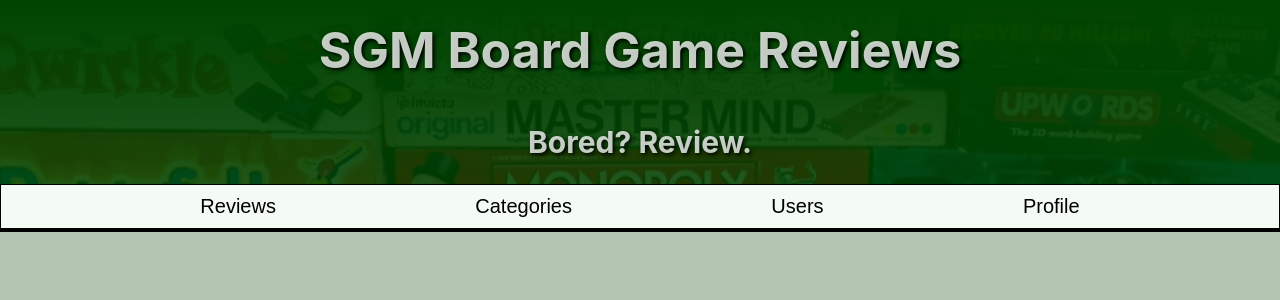
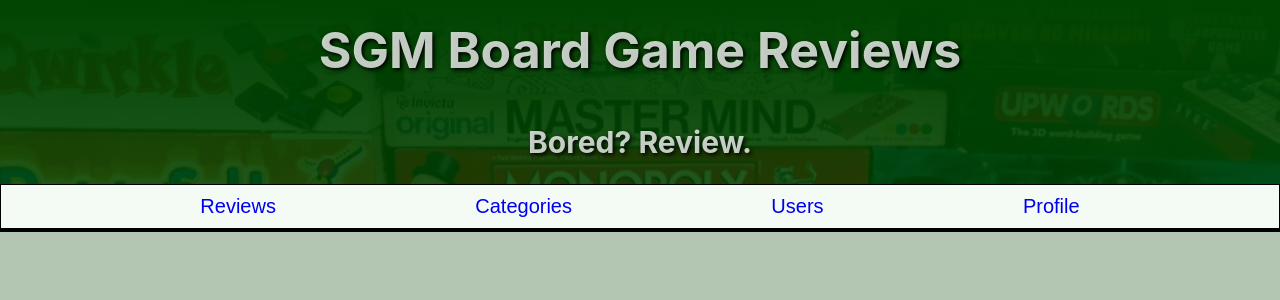
Before and after one commit to Sgavinmills/sgm-games, a React (Create React App) app: page / in a window 1280 px wide. Shown: the top 300 px of the page. Built offline with nearby package versions, Linux system fonts and the light colour scheme.

Commit message:
fixed nav bar styling and links

```diff
--- a/src/components/CSS/Header.module.css
+++ b/src/components/CSS/Header.module.css
@@ -31,7 +31,6 @@
     width:100%;
 
 }
-
 .nav-bar-list {
     margin: 0;
     padding: 0.5rem 0 0.5rem 0;
@@ -40,14 +39,13 @@
     justify-content: space-evenly;
     border: 1px solid black;
 }
-
-.nav-list-item {
+.link {
     font-size: 2rem;
     padding: 0.5rem 0 0.5rem 0;
     font-family: 'Work Sans', sans-serif;
+    text-decoration: none;
 }
-
-.nav-list-item:hover {
+.link:hover {
     text-shadow: 2px 2px rgba(0, 68, 0, 0.3);
     cursor: pointer;
 }
--- a/src/components/Header.jsx
+++ b/src/components/Header.jsx
@@ -1,4 +1,5 @@
 import styles from './CSS/Header.module.css'
+import { Link } from 'react-router-dom'
 
 
 export default function Header() {
@@ -9,10 +10,10 @@ export default function Header() {
                 <h2 className={styles['sub-header-text']}>Bored? Review.</h2>
                 <nav className={styles['nav-bar-large-container']}>
                     <ul className={styles['nav-bar-list']}>
-                        <li className={styles['nav-list-item']}>Reviews</li>
-                        <li className={styles['nav-list-item']}>Categories</li>
-                        <li className={styles['nav-list-item']}>Users</li>
-                        <li className={styles['nav-list-item']}>Profile</li>
+                    <Link className={styles.link} to="/reviews"><li>Reviews</li></Link>
+                    <Link className={styles.link} to="/categories"><li>Categories</li></Link>
+                    <Link className={styles.link} to="/users"><li>Users</li></Link>
+                    <Link className={styles.link} to="/profile"> <li>Profile</li></Link>
                     </ul>
                 </nav>
             </header>
--- a/src/index.js
+++ b/src/index.js
@@ -2,10 +2,14 @@ import React from 'react';
 import ReactDOM from 'react-dom';
 import './index.css';
 import App from './App';
+import { BrowserRouter as Router} from 'react-router-dom';
+
 
 ReactDOM.render(
   <React.StrictMode>
+    <Router>
     <App />
+    </Router>
   </React.StrictMode>,
   document.getElementById('root')
 );
```
Also changed, not shown: src/App.css (line endings or trailing spaces).
